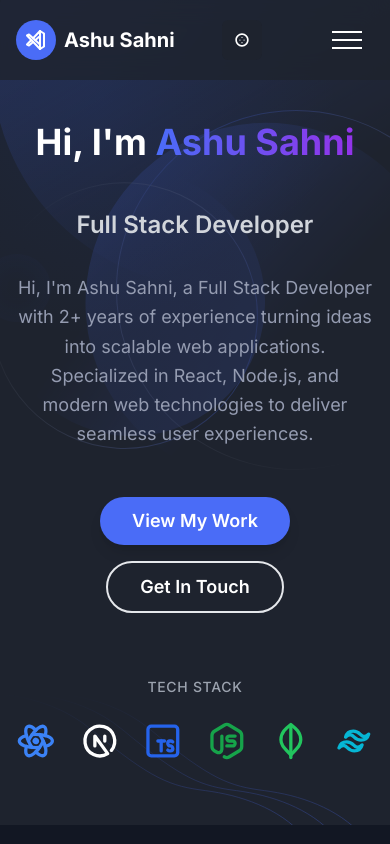
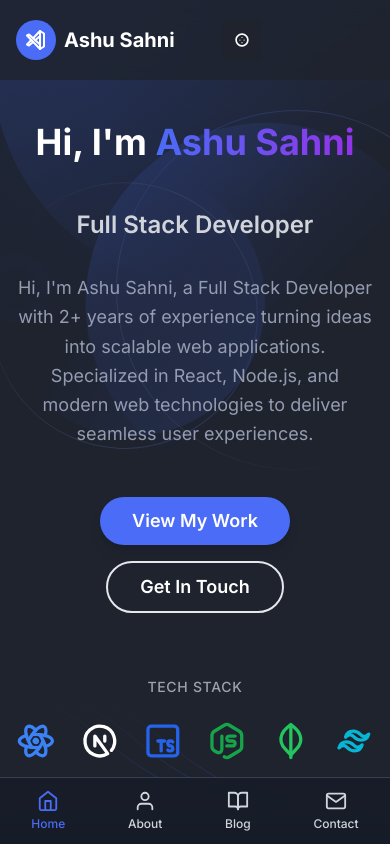
Before and after one commit to ashusahni/Ashu.dev-portfolio-, a Next.js app: page / in a window 390 px wide. Shown: the top 844 px of the page. Built offline with nearby package versions, Linux system fonts and the light colour scheme.

Commit message:
hamburgerFIxmob

```diff
--- a/app/layout.tsx
+++ b/app/layout.tsx
@@ -5,6 +5,7 @@ import { Inter } from "next/font/google";
 import "node_modules/react-modal-video/css/modal-video.css";
 import "../styles/index.css";
 import { Providers } from "./providers";
+import MobileBottomNav from "@/components/ui/MobileBottomNav";
 
 const inter = Inter({ subsets: ["latin"] });
 
@@ -27,6 +28,7 @@ export default function RootLayout({
           {children}
           <Footer />
           <ScrollToTop />
+          <MobileBottomNav />
         </Providers>
       </body>
     </html>
--- a/components/Header/index.tsx
+++ b/components/Header/index.tsx
@@ -70,7 +70,7 @@ const Header = () => {
                   onClick={handleNavToggler}
                   id="navbarToggler"
                   aria-label="Toggle Menu"
-                  className="absolute right-4 top-1/2 block -translate-y-1/2 rounded-lg px-3 py-[6px] ring-primary focus:ring-2 lg:hidden"
+                  className="absolute right-4 top-1/2 hidden -translate-y-1/2 rounded-lg px-3 py-[6px] ring-primary focus:ring-2 lg:block"
                 >
                   <span className="relative my-[6px] block h-[2px] w-[30px] bg-black transition-all duration-300 dark:bg-white">
                     {navigationToggler && "rotate-45"}
--- /dev/null
+++ b/components/ui/MobileBottomNav.tsx
@@ -0,0 +1,36 @@
+"use client";
+import Link from "next/link";
+import { usePathname } from "next/navigation";
+import { FiHome, FiUser, FiBookOpen, FiMail } from "react-icons/fi";
+
+const navItems = [
+  { href: "/", label: "Home", icon: FiHome },
+  { href: "/about", label: "About", icon: FiUser },
+  { href: "/blog", label: "Blog", icon: FiBookOpen },
+  { href: "/contact", label: "Contact", icon: FiMail },
+];
+
+export default function MobileBottomNav() {
+  const pathname = usePathname();
+  return (
+    <nav className="fixed bottom-0 left-0 right-0 z-50 bg-white/90 dark:bg-bg-color-dark/90 border-t border-gray-200 dark:border-gray-700 shadow flex justify-around items-center py-2 md:hidden backdrop-blur">
+      {navItems.map((item) => {
+        const isActive = pathname === item.href || (item.href !== "/" && pathname.startsWith(item.href));
+        const Icon = item.icon;
+        return (
+          <Link
+            key={item.href}
+            href={item.href}
+            className={`flex flex-col items-center gap-0.5 text-xs font-medium transition-colors duration-200 px-2 py-1 rounded-md
+              ${isActive ? "text-primary" : "text-gray-600 dark:text-gray-300 hover:text-primary"}
+            `}
+            aria-current={isActive ? "page" : undefined}
+          >
+            <Icon size={22} className="mb-0.5" />
+            {item.label}
+          </Link>
+        );
+      })}
+    </nav>
+  );
+}
--- a/package.json
+++ b/package.json
@@ -26,6 +26,7 @@
     "next-themes": "^0.2.1",
     "react": "^18.2.0",
     "react-dom": "^18.2.0",
+    "react-icons": "^5.5.0",
     "react-modal-video": "^2.0.0",
     "tailwind-merge": "^3.3.1"
   },
```
Also changed, not shown: 1 other file (tests, documents, lock files or other folders).
